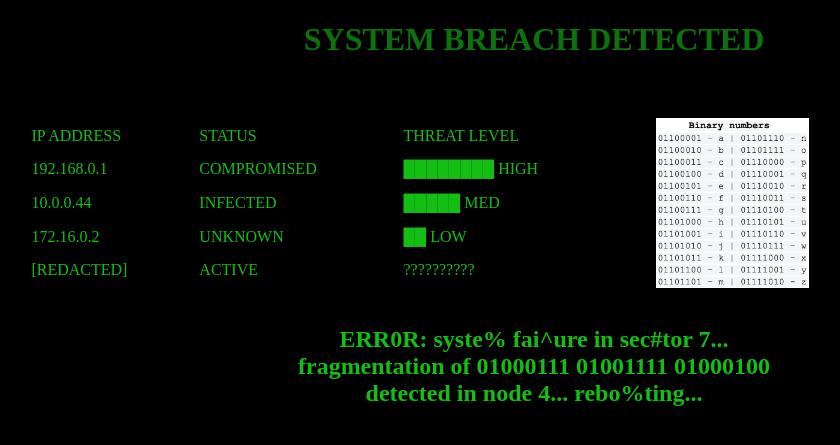
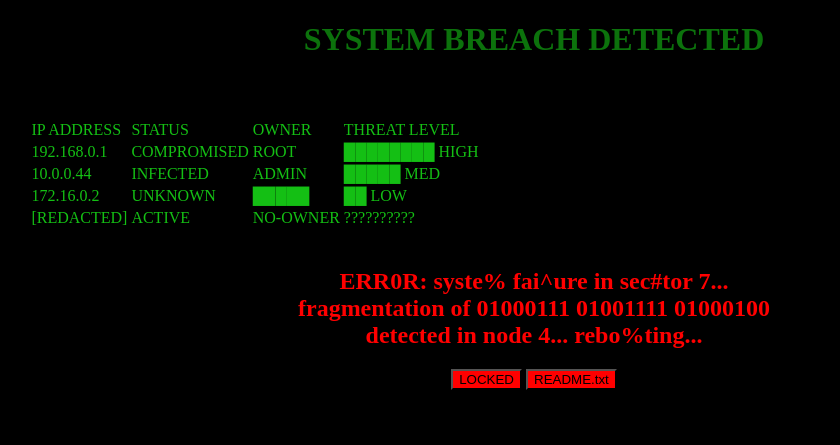
Before and after one commit to helene-cpu/min-docker-app, a Flask app: page / in a window 1280 px wide. Shown: the top 445 px of the page, without its empty margins (106-946 px from the left). Run offline with Flask 3, Linux system fonts and the light colour scheme.

Commit message:
Stylet siden og lagt til knapper

```diff
--- a/static/css/styles.css
+++ b/static/css/styles.css
@@ -24,26 +24,18 @@ body{
 .tabell_index{
     padding-left: 10%;
     padding-top: 3%;
-    display: flex;           /* legger elementene side ved side */
-    align-items: stretch;    /* gjør dem like høye */
-    gap: 20px;
 }
 
 .tabell_index table{
-    flex: 1; /* gjør tabellen bredere */
+    flex: 0; /* gjør tabellen bredere */
 }
 
 .tekst_index{
     text-align: center;
+    color: rgb(255, 0, 0);
 }
 
-.binary {
-    display: flex;
+
+.button{
+    background-color: rgb(255, 0, 0);
 }
-
-.binary img{
-    height: auto;
-    width: 30%;
-    object-fit: cover;
-    justify-content: space-between;
-}
--- a/templates/index.html
+++ b/templates/index.html
@@ -9,37 +9,42 @@
     <tr>
         <td>IP ADDRESS    </td>
         <td>STATUS  </td>
+        <td>OWNER</td>
         <td>THREAT LEVEL</td>
     </tr>
     <tr>
         <td>192.168.0.1 </td>
         <td>COMPROMISED</td>
+        <td>ROOT</td>
         <td>████████ HIGH</td>
     </tr>
     <tr>
         <td>10.0.0.44  </td>
         <td>INFECTED</td>
+        <td>ADMIN</td>
         <td>█████ MED  </td>
     </tr>
     <tr>
         <td>172.16.0.2 </td>
         <td>UNKNOWN  </td>
+                <td>█████</td>
         <td>██ LOW</td>
     </tr>
     <tr>
         <td>[REDACTED]    </td>
         <td>ACTIVE </td>
+        <td>NO-OWNER</td>
         <td>??????????</td>
     </tr>
     </table>
-    <div class="binary">
-        <img src="/static/img/binary.png" alt="table converting binary numbers">
-    </div>
 </div>
 <br>
 <div class="tekst_index">
     <h2>ERR0R: syste% fai^ure in sec#tor 7...<br>
 fragmentation of 01000111 01001111 01000100<br>
 detected in node 4... rebo%ting...</h2>
+<button class="button button1">LOCKED</button>
+<button class="button button2" onclick="window.location.href='/read'">README.txt</button>
+
 </div>
 {% endblock %}
```
